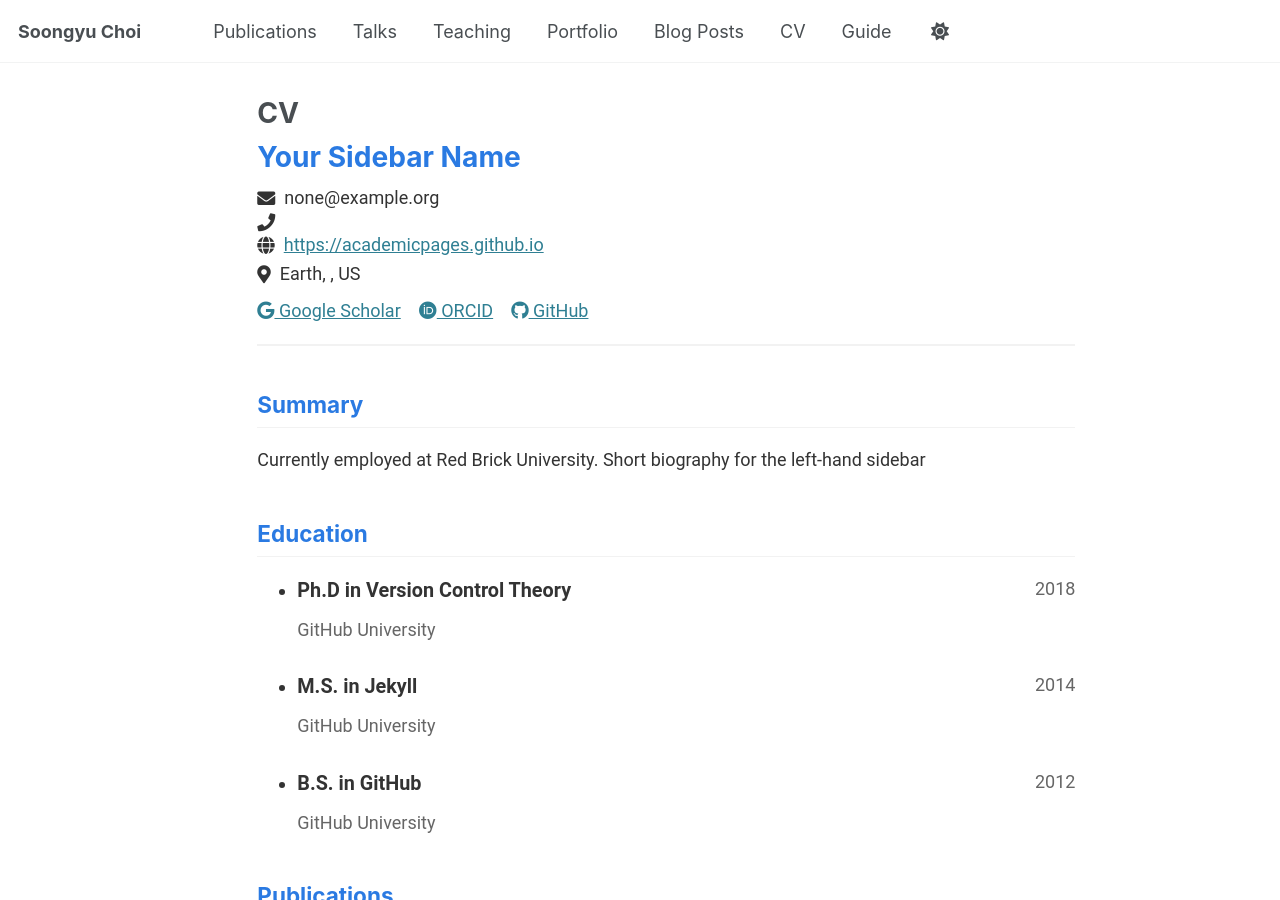
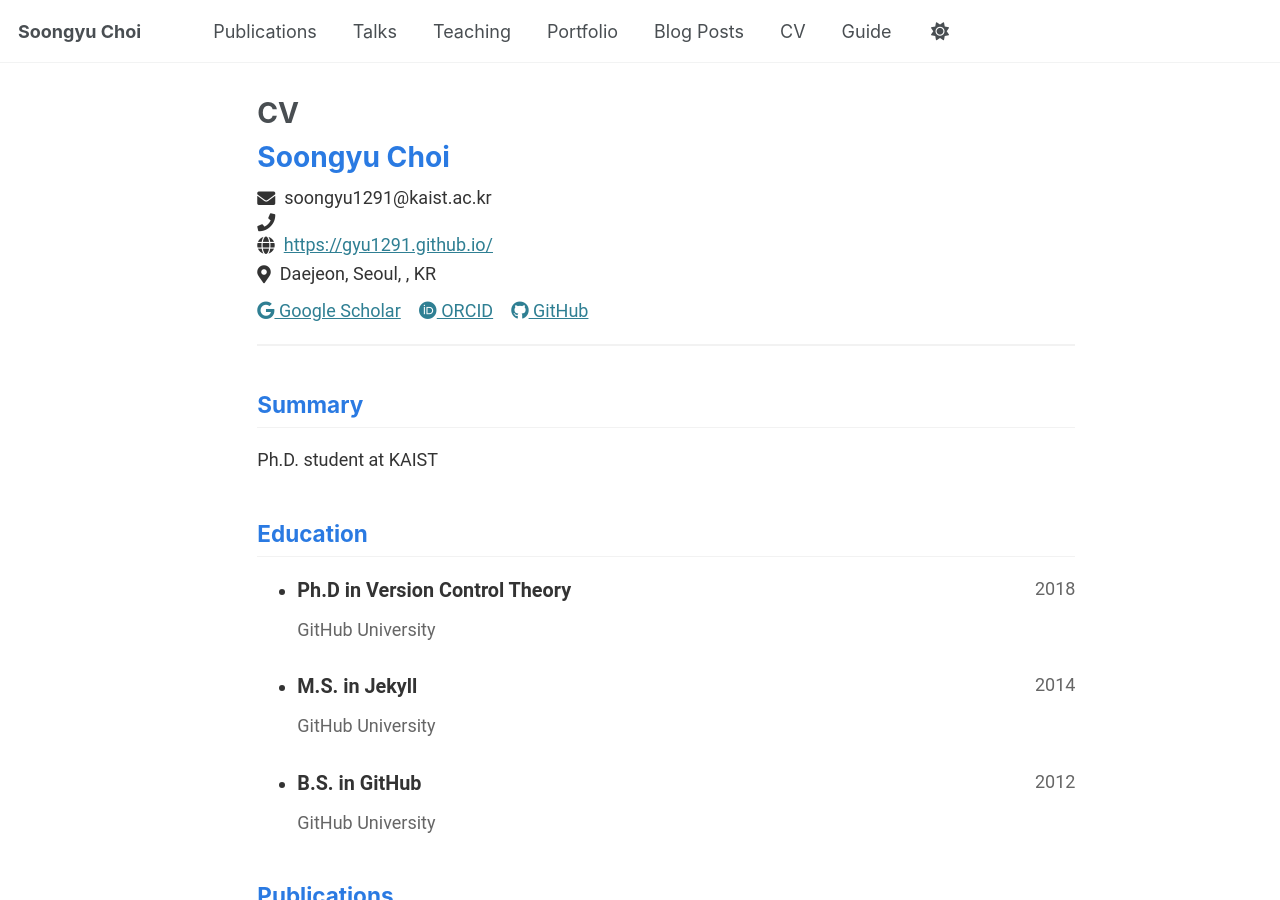
Before and after one commit to Gyu1291/Gyu1291.github.io, a Jekyll site: the page built from _pages/cv-json.md, in a window 1280 px wide and 900 px high. Built offline with Jekyll 4.4.1, drawn with Linux system fonts in a browser that asks for light colours.

Commit message:
second commit

```diff
--- a/_data/cv.json
+++ b/_data/cv.json
@@ -1,15 +1,15 @@
 {
   "basics": {
-    "name": "Your Sidebar Name",
-    "email": "none@example.org",
+    "name": "Soongyu Choi",
+    "email": "soongyu1291@kaist.ac.kr",
     "phone": "",
-    "website": "https://academicpages.github.io",
-    "summary": "Currently employed at Red Brick University. Short biography for the left-hand sidebar",
+    "website": "https://gyu1291.github.io/",
+    "summary": "Ph.D. student at KAIST",
     "location": {
       "address": "",
       "postalCode": "",
-      "city": "Earth",
-      "countryCode": "US",
+      "city": "Daejeon, Seoul",
+      "countryCode": "KR",
       "region": ""
     },
     "profiles": [
```
